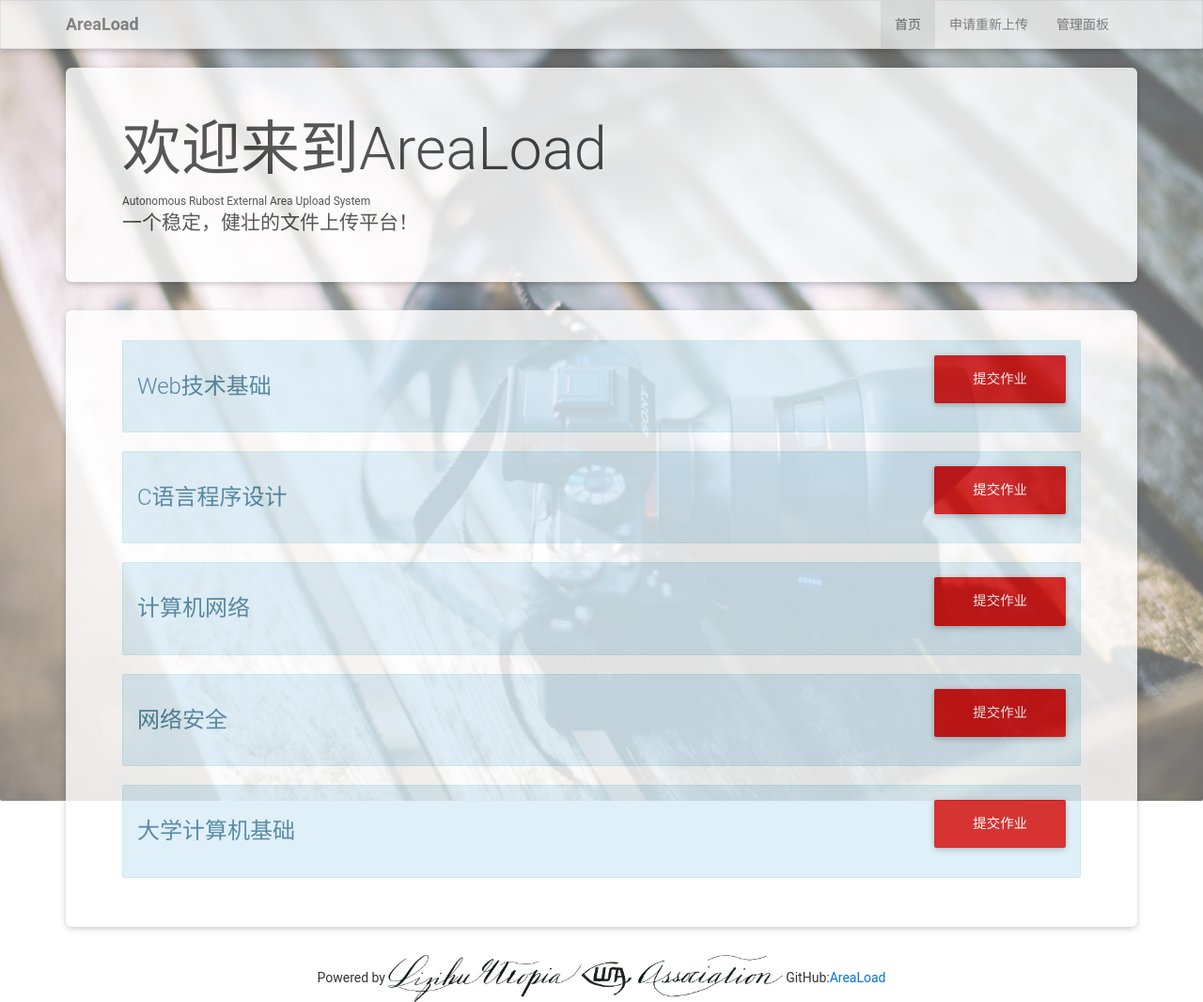
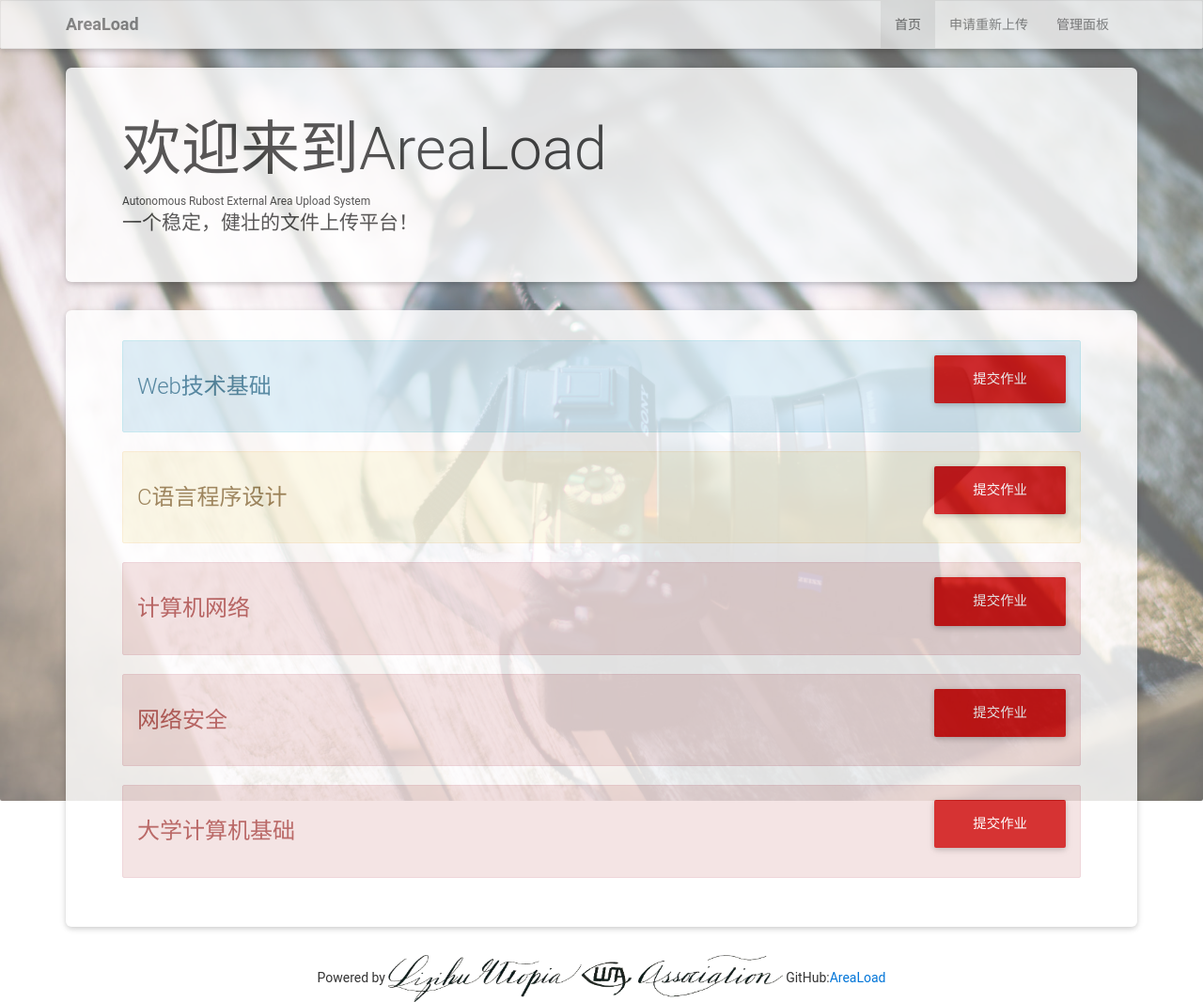
Before and after one commit to LUNAD3v/areaload, a PHP site: page / in a window 1280 px wide. Shown: the whole page at 94% size. Run offline with PHP 8.4, Linux system fonts and the light colour scheme; data comes from the database, SQL or seed files in the repository; some web fonts are replaced.

Commit message:
Random index color

```diff
--- a/index.php
+++ b/index.php
@@ -45,9 +45,12 @@
   <div class="jumbotron" style="opacity: 0.8">
 
 
-	<?php foreach($array as $row)
+	<?php
+  foreach($array as $row)
   {
-    echo "<div class=\"alert alert-info\" role=\"alert\">";
+    $color = array("success", "info", "warning", "danger");
+    $eachcolor = $color[mt_rand(0, count($color) - 1)];
+    echo "<div class=\"alert alert-" . $eachcolor ."\"" . "role=\"alert\">";
     echo "<div class=\"row\">";
     echo "<div class=\"col-sm-6 col-md-10\">";
 
```
